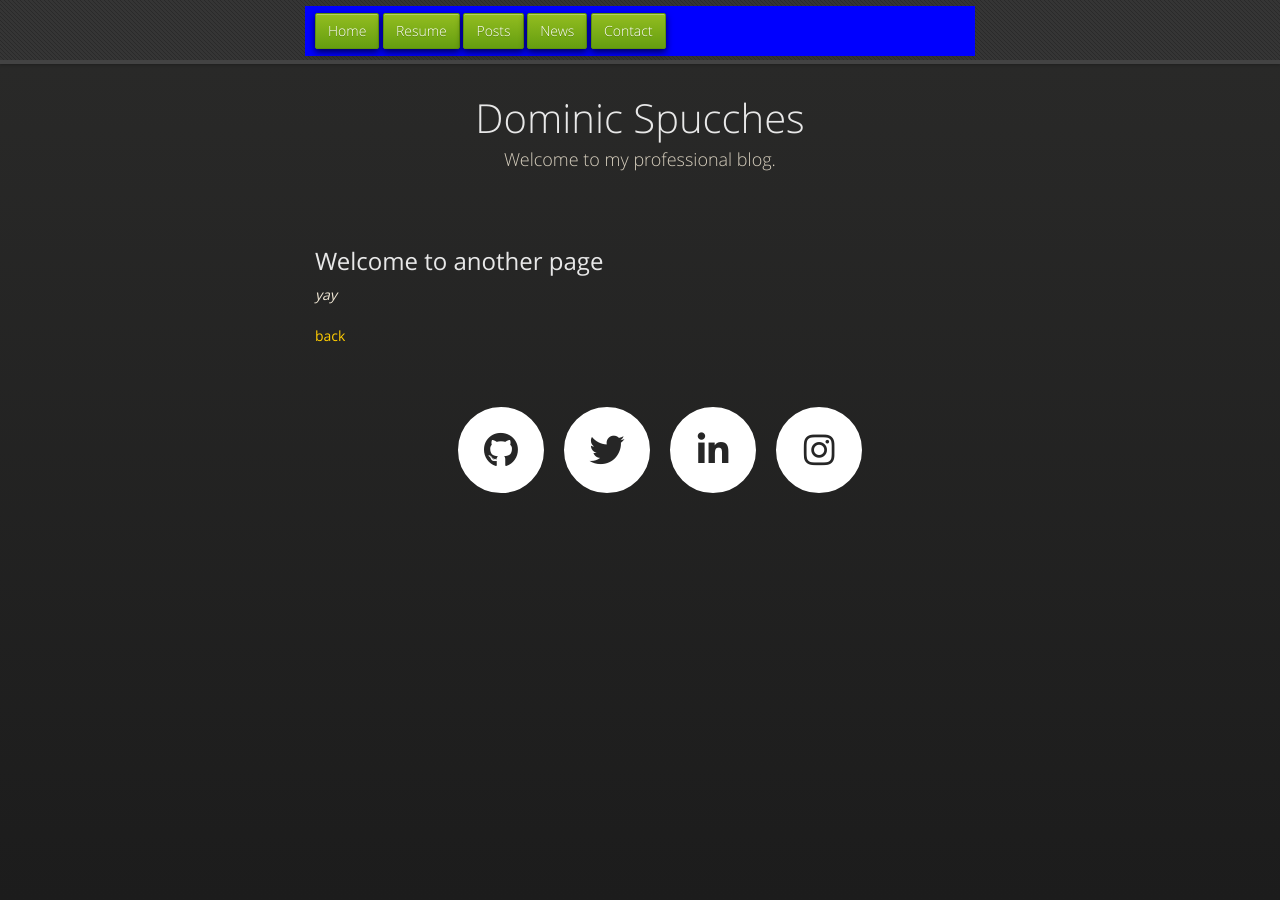
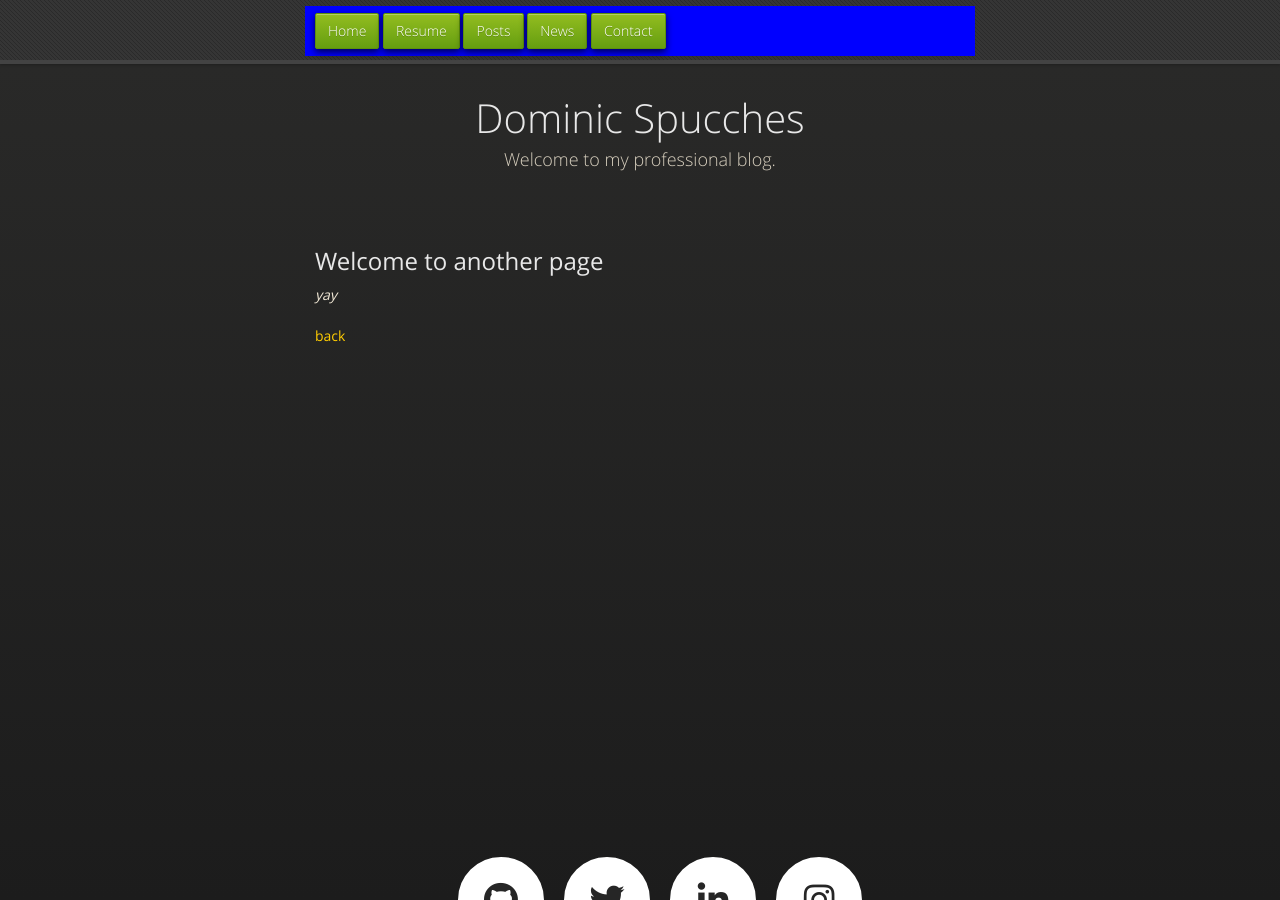
Before and after one commit to dspucches/dspucches.github.io, a Jekyll site: the page built from another-page.md, in a window 1280 px wide and 900 px high. Built offline with Jekyll 4.4.1, drawn with Linux system fonts in a browser that asks for light colours; nearby versions of some CDN libraries; our own code applies the rules of GitHub Pages for plain Markdown files.

```diff
--- a/assets/css/style.scss
+++ b/assets/css/style.scss
@@ -3,7 +3,10 @@
 
 @import "jekyll-theme-midnight";
 
-
+footer {
+  position: absolute;
+  right: 0;bottom:0;left:0;
+}
 
 .my-social ul {
   display: flex;
```
